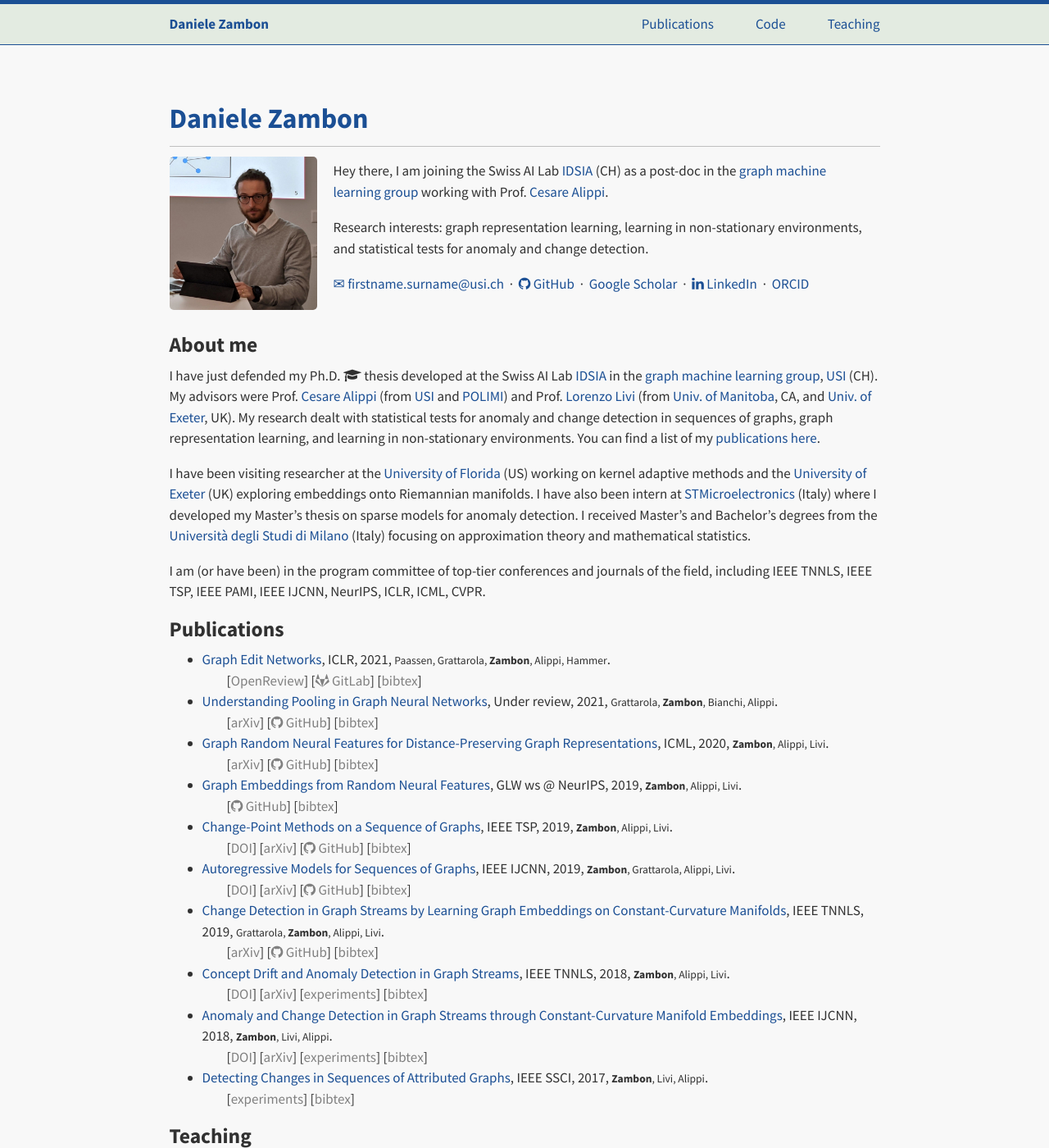
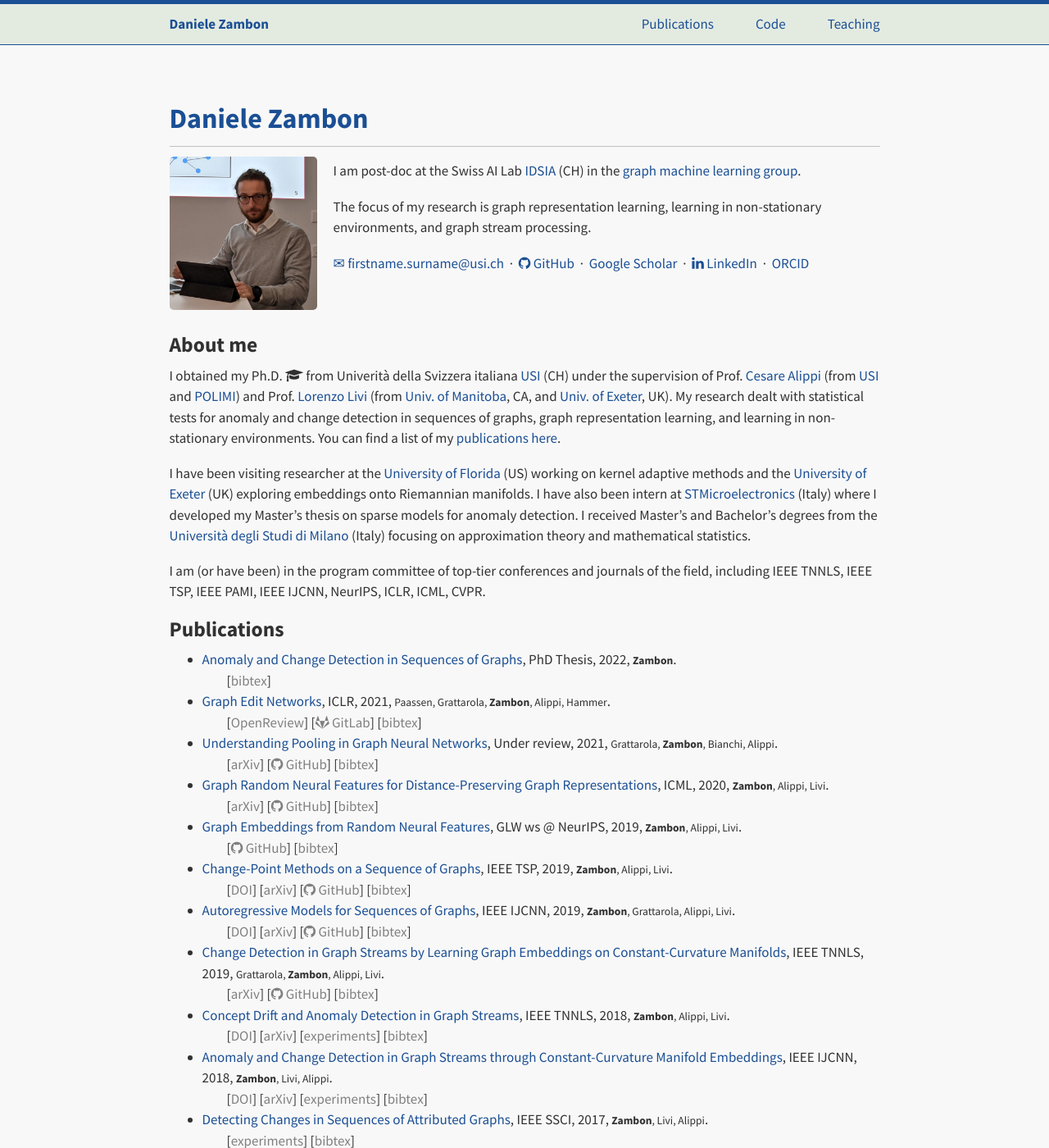
Before and after one commit to dzambon/dzambon.github.io, a Jekyll site: the page built from index.md, in a window 1280 px wide and 1400 px high. Shown: the whole window at 82% size. Built offline with Jekyll 4.4.1, drawn with Linux system fonts in a browser that asks for light colours; a style sheet for code colours, icons or effects is not loaded; some of the changed text lies outside the part shown.

Commit message:
added papers and post doc

```diff
--- a/index.md
+++ b/index.md
@@ -7,10 +7,10 @@ title: Home
 <div class="profile-container">
   <img src="{{ site.baseurl }}/images/zambon_d.jpg" class="profile-floated"/>
   <p class="profile-text">
-    Hey there, I am joining the Swiss AI Lab <a href="https://idsia.ch">IDSIA</a> (CH) as a post-doc in the <a href="https://gmlg.ch">graph machine learning group</a> working with Prof. <a href="http://home.deib.polimi.it/alippi/">Cesare Alippi</a>.
+    I am post-doc at the Swiss AI Lab <a href="https://idsia.ch">IDSIA</a> (CH) in the <a href="https://gmlg.ch">graph machine learning group</a>.
   </p>
   <p class="profile-text">
-    Research interests: graph representation learning, learning in non-stationary environments, and statistical tests for anomaly and change detection.
+    The focus of my research is graph representation learning, learning in non-stationary environments, and graph stream processing.
   </p>
   <p class="profile-text">
 <a href="mailto:firstname.surname@usi.ch">&#9993; firstname.surname@usi.ch</a>
@@ -27,11 +27,11 @@ title: Home
 </div>
 
 
+
 ## About me
 
 
-I have just defended my Ph.D. <i class="fa fa-graduation-cap"></i> thesis developed at the Swiss AI Lab [IDSIA](https://idsia.ch) in the [graph machine learning group](https://gmlg.ch), [USI](http://inf.usi.ch) (CH).
-My advisors were Prof. [Cesare Alippi](https://alippi.faculty.polimi.it/) (from [USI](http://inf.usi.ch) and [POLIMI](https://www.deib.polimi.it/eng/home-page)) and Prof. [Lorenzo Livi](https://sites.google.com/site/lorenzlivi/) (from [Univ. of Manitoba](https://sci.umanitoba.ca/cs/), CA, and [Univ. of Exeter](http://emps.exeter.ac.uk/), UK).
+I obtained my Ph.D. <i class="fa fa-graduation-cap"></i> from Univerità della Svizzera italiana [USI](http://inf.usi.ch) (CH) under the supervision of Prof. [Cesare Alippi](https://alippi.faculty.polimi.it/) (from [USI](http://inf.usi.ch) and [POLIMI](https://www.deib.polimi.it/eng/home-page)) and Prof. [Lorenzo Livi](https://sites.google.com/site/lorenzlivi/) (from [Univ. of Manitoba](https://sci.umanitoba.ca/cs/), CA, and [Univ. of Exeter](http://emps.exeter.ac.uk/), UK).
 My research dealt with statistical tests for anomaly and change detection in sequences of graphs, graph representation learning, and learning in non-stationary environments. You can find a list of my [publications here](#publications).
 
 I have been visiting researcher at the [University of Florida](http://www.cnel.ufl.edu/) (US) working on kernel adaptive methods and the [University of Exeter](http://emps.exeter.ac.uk/) (UK) exploring embeddings onto Riemannian manifolds. I have also been intern at [STMicroelectronics](https://www.st.com) (Italy) where I developed my Master's thesis on sparse models for anomaly detection.
```
Also changed, not shown: _data/papers.yaml (+20 -0 lines).
